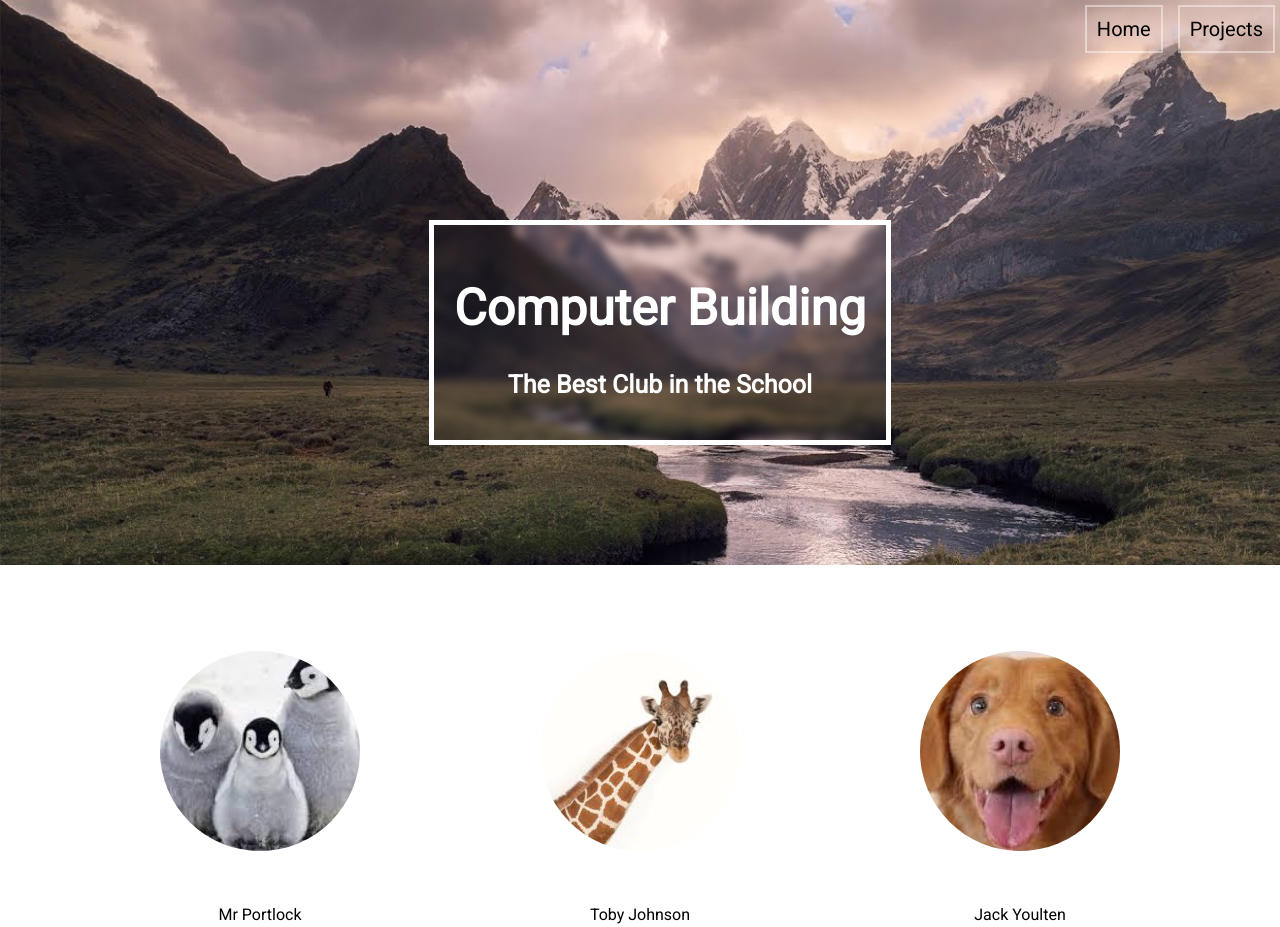
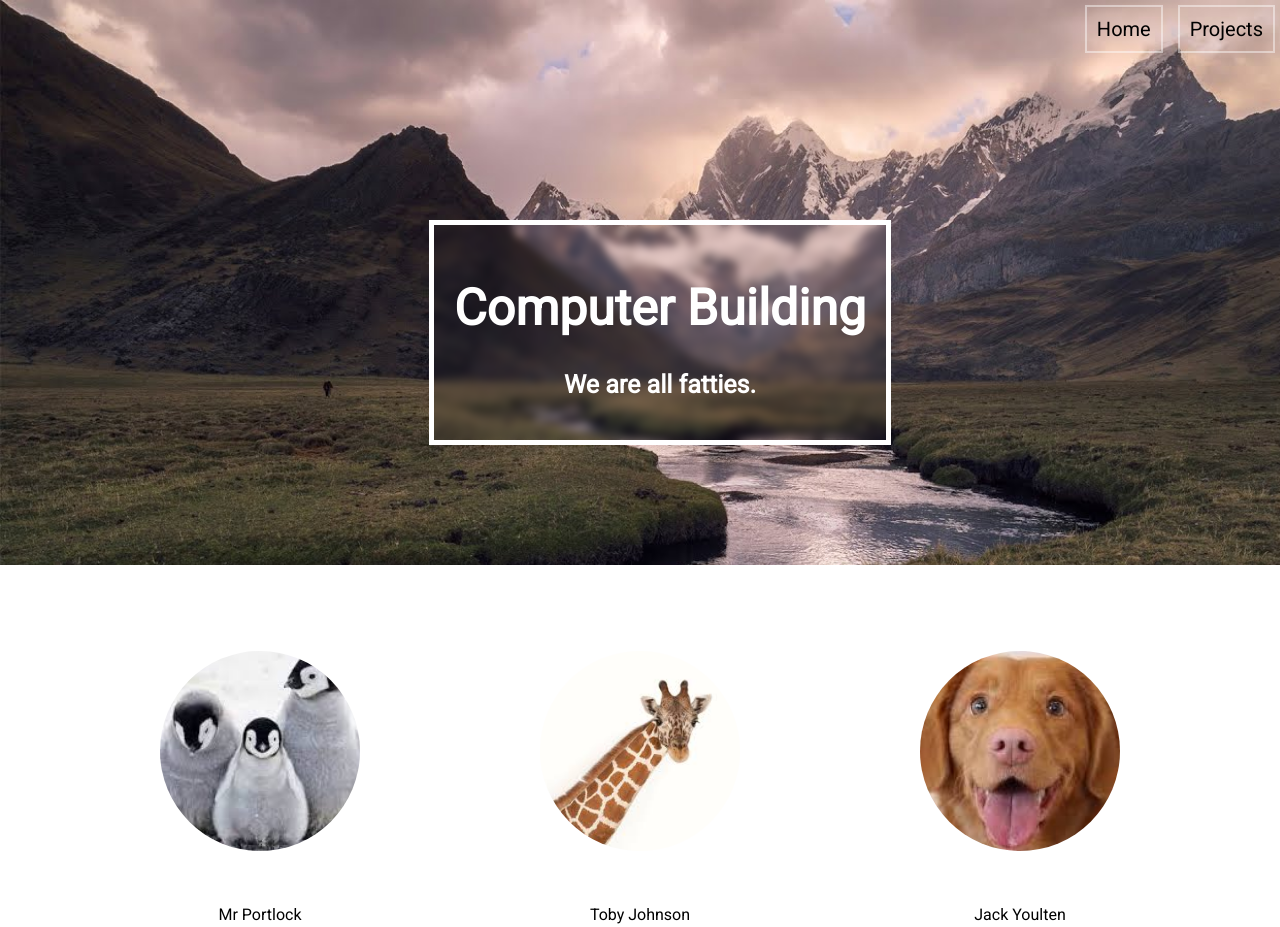
Before and after one commit to laserchicken202/Computer-Building, a plain HTML site: page index.html in a window 1280 px wide. Shown: the top 927 px of the page. Drawn offline with Linux system fonts and the light colour scheme.

Commit message:
Update index.html

```diff
--- a/index.html
+++ b/index.html
@@ -18,7 +18,7 @@
         <div class="logo"><a href="index.html">logo</a></div>
         <div class="main">
             <h1 class="title">Computer Building</h1>
-            <h2 class="subtitle title">The Best Club in the School</h2>
+            <h2 class="subtitle title">We are all fatties.</h2>
         </div>
     </header>
     <section class="social-media">
```
